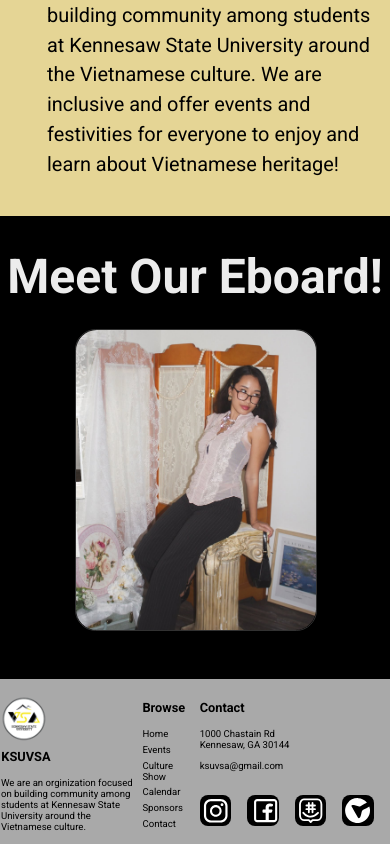
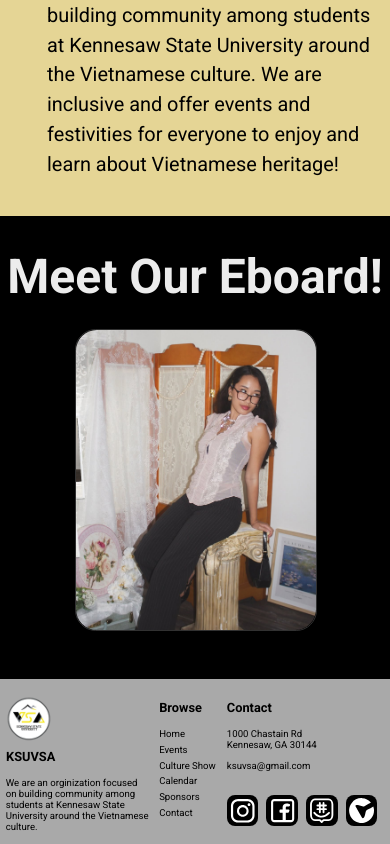
Before and after one commit to SayeGorgor/ksuvsa, a React (Vite) app: page / in a window 390 px wide. Shown: the part 970-1814 px from the top of the page. Built offline with nearby package versions, Linux system fonts and the light colour scheme; a web font is replaced by a local one.

Commit message:
updated footer social media links styling for mobile

```diff
--- a/src/components/Footer.css
+++ b/src/components/Footer.css
@@ -85,7 +85,7 @@
     display: flex;
     align-items: center;
     position: relative;
-    margin-right: 1em;
+    margin-right: clamp(.5rem, calc(1vw + .1rem), 1rem);
     height: clamp(1.5rem, calc(4vw + 1rem), 3rem);
     width: clamp(1.5rem, calc(4vw + 1rem), 3rem);
     background-color: black;
@@ -114,7 +114,7 @@
     height: 80%;
     width: auto;
     margin: auto;
-    margin-left: .35em;
+    /* margin-left: em; */
 }
 
 #footer-groupme-icon {
@@ -128,13 +128,13 @@
     height: 90%;
     width: auto;
     margin: auto;
-    margin-right: .15em;
+    margin-bottom: .2rem;
 }
 
 /* MEDIA QUERIES */
-@media(max-width: 650px) {
+@media(max-width: 480px) {
 
-    /* #browse-section {
-        display: none;
-    } */
+    #footer-owllife-icon {
+        margin-bottom: .1rem;
+    }
 }
```
